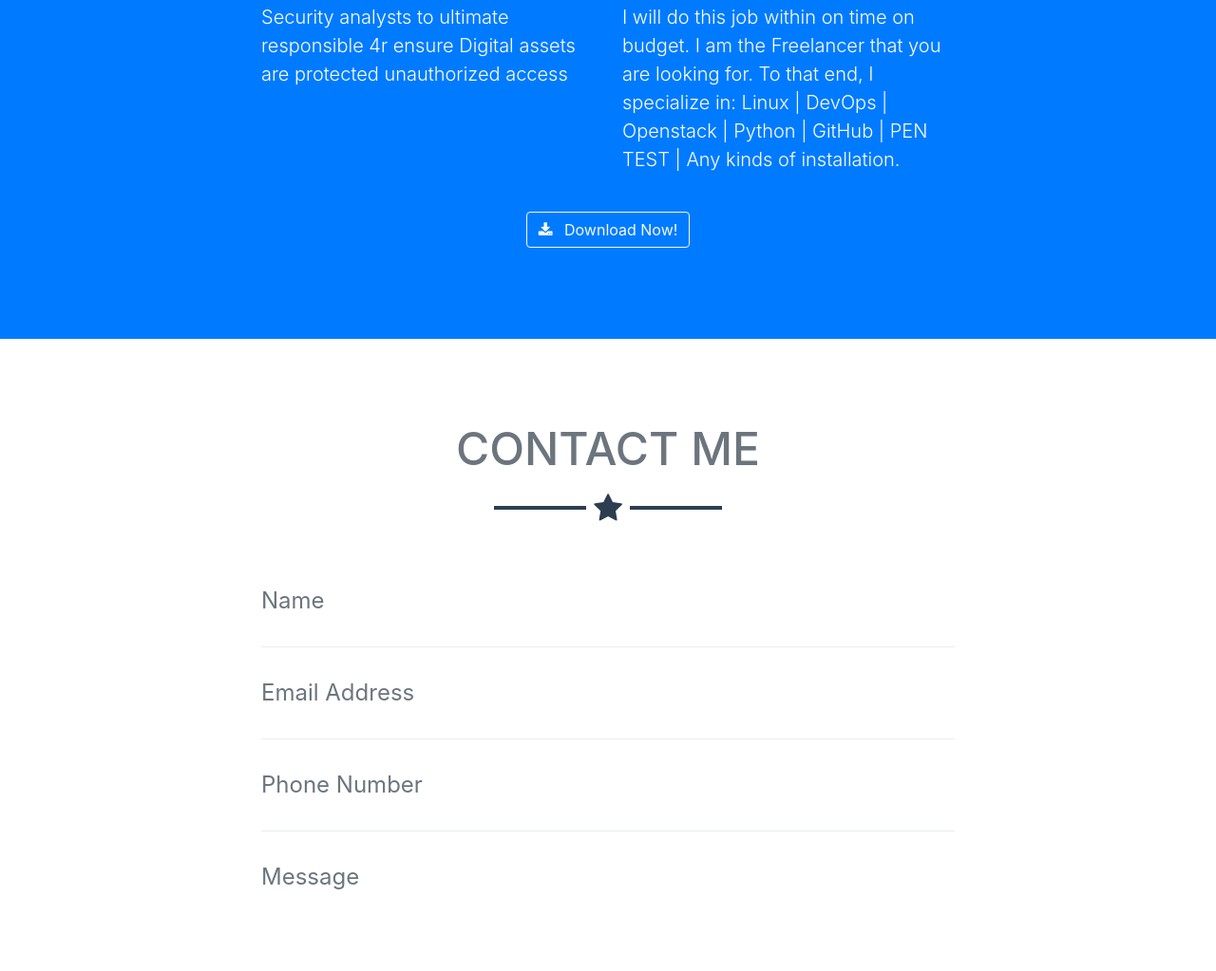
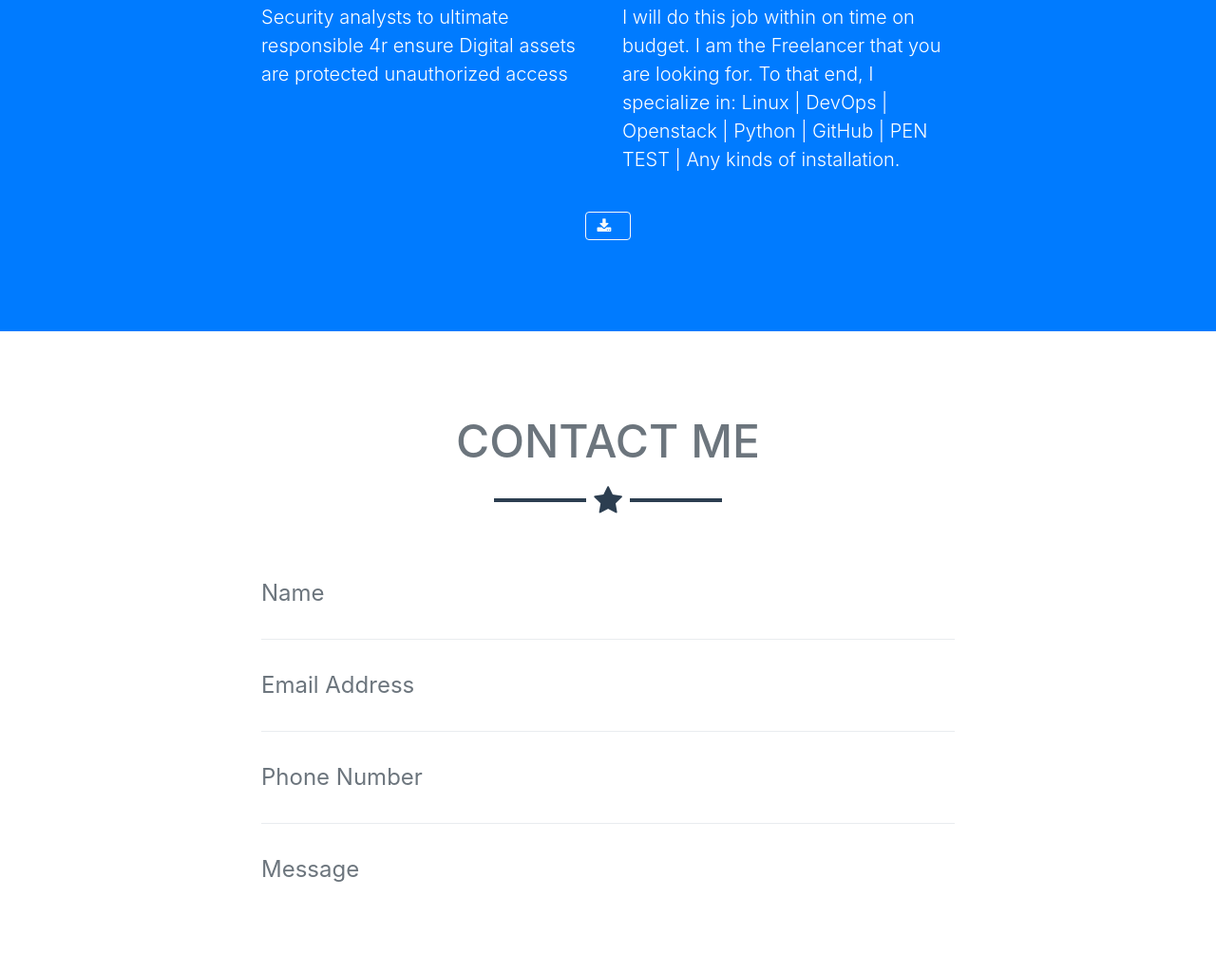
Before and after one commit to ariyanmorshed/cyberpollutionbd.github.io, a website with bundled scripts: page index.html in a window 1280 px wide. Shown: the part 1702-2725 px from the top of the page at 95% size. Built offline with nearby package versions, Linux system fonts and the light colour scheme.

Commit message:
first commit

```diff
--- a/index.html
+++ b/index.html
@@ -147,7 +147,7 @@
         <div class="text-center mt-4">
           <a class="btn btn-xl btn-outline-light" href="#">
             <i class="fa fa-download mr-2"></i>
-            Download Now!
+
           </a>
         </div>
       </div>
```
